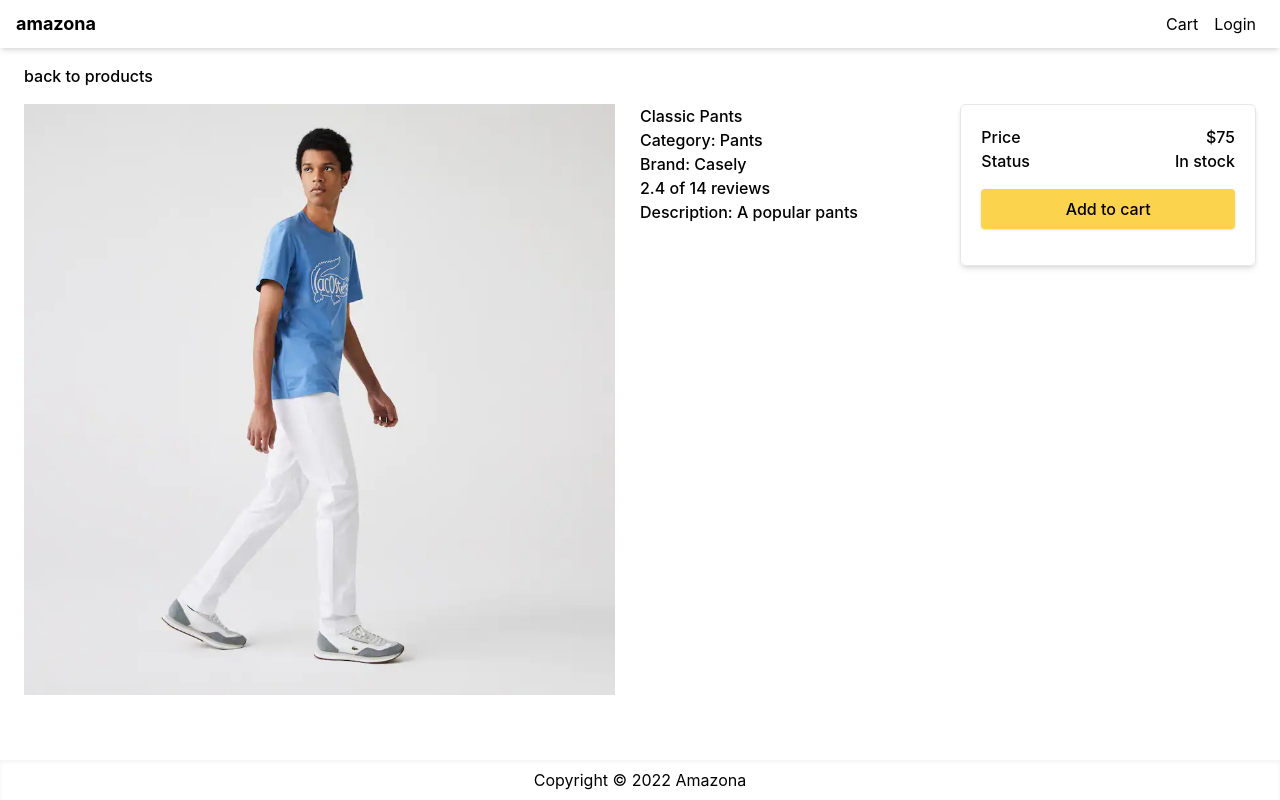
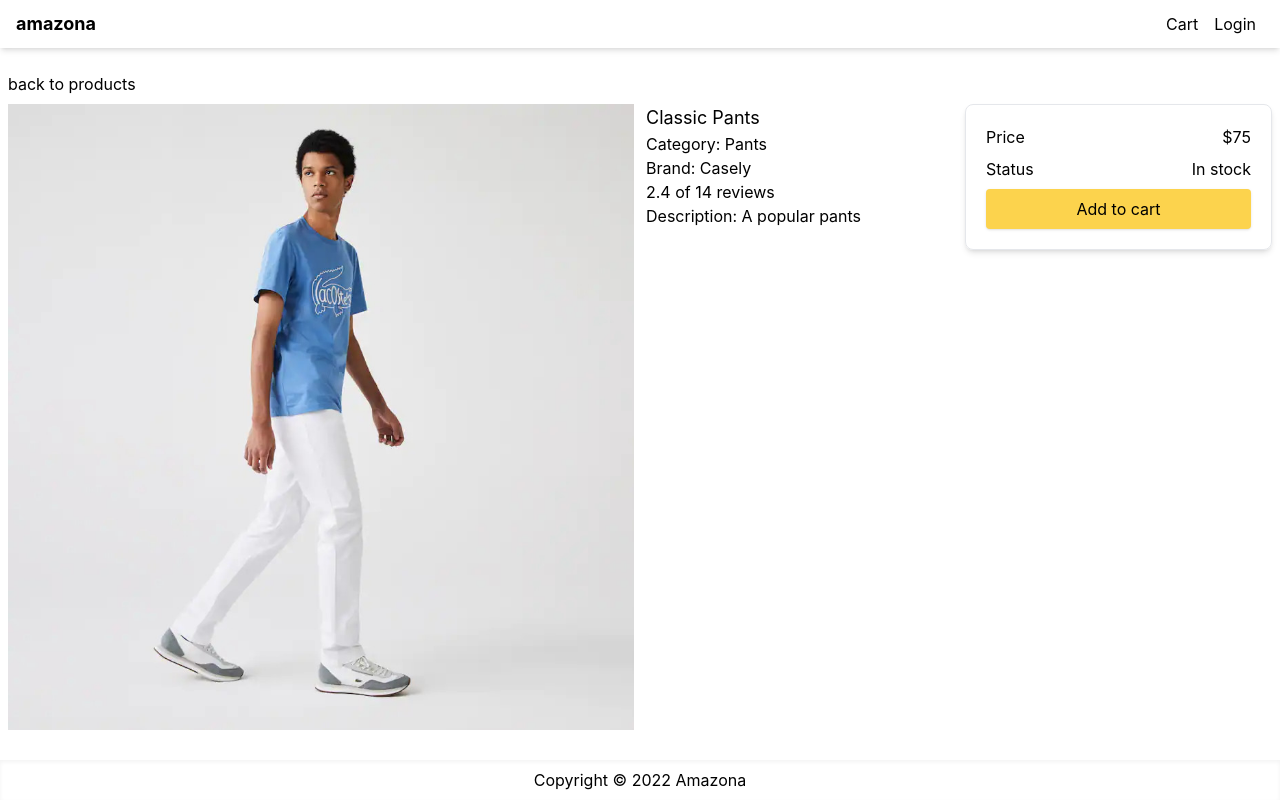
Before and after one commit to nimmet/React-Next-Tailwind-Project, a Next.js app in the folder next-tailwind-amazona/: page /product/classic-pants in a window 1280 px wide. Built offline with nearby package versions, Linux system fonts and the light colour scheme.

Commit message:
added different version of product detail page

```diff
--- /dev/null
+++ b/next-tailwind-amazona/pages/product/[product-slug].js
@@ -0,0 +1,54 @@
+import Link from "next/link";
+import { useRouter } from "next/router";
+import React from "react";
+import { Layout } from "../../components/Layout";
+import data from "../../utils/data";
+
+const SingleProduct = () => {
+  const { query } = useRouter();
+  const { slug } = query;
+  const product = data.products.find((item) => item.slug === slug);
+
+  if (!product) {
+    return <div>Product Not Found</div>;
+  }
+
+  return (
+    <Layout title={product.name}>
+      <Link href="/" className="mx-4 font-[500]">back to products</Link>
+      <div className="mx-4 my-4">
+        <div className=" flex flex-col gap-5 justify-between md:flex-row min-w-full ">
+          <img src={product.image} alt={product.slug}
+            className=" md:w-[48%]"
+          />
+
+          <div className=" md:w-[24%] font-[500]">
+            <h1>{product.name}</h1>
+            <h2>Category: {product.category}</h2>
+            <h2>Brand: {product.brand}</h2>
+            <p>
+              {product.rating} of {product.numReviews} reviews
+            </p>
+            <p>Description: {product.description}</p>
+          </div>
+
+          <div className=" md:w-[24%] flex flex-col rounded-md shadow-md border p-5 h-min font-[500]">
+            <div className=" flex justify-between items-center ">
+              <h2>Price</h2>
+              <h2>${product.price}</h2>
+            </div>
+            <div className=" flex justify-between items-center ">
+              <h2>Status</h2>
+              <h2>{product.countInStock ? "In stock" : "Not in stock"}</h2>
+            </div>
+
+
+            <button className="primary-button my-4">Add to cart</button>
+          </div>
+        </div>
+      </div>
+    </Layout>
+  );
+};
+
+export default SingleProduct;
--- a/next-tailwind-amazona/pages/product/[slug].js
+++ b/next-tailwind-amazona/pages/product/[slug].js
@@ -1,10 +1,11 @@
+import Image from "next/image";
 import Link from "next/link";
 import { useRouter } from "next/router";
 import React from "react";
 import { Layout } from "../../components/Layout";
 import data from "../../utils/data";
 
-const SingleProduct = () => {
+const ProductScreen = () => {
   const { query } = useRouter();
   const { slug } = query;
   const product = data.products.find((item) => item.slug === slug);
@@ -15,40 +16,51 @@
 
   return (
     <Layout title={product.name}>
-      <Link href="/" className="mx-4 font-[500]">back to products</Link>
-      <div className="mx-4 my-4">
-        <div className=" flex flex-col gap-5 justify-between md:flex-row min-w-full ">
-          <img src={product.image} alt={product.slug}
-            className=" md:w-[48%]"
+      <div className=" py-2">
+        <Link href="/">back to products</Link>
+      </div>
+      <div className="grid md:grid-cols-4 md:gap-3">
+        <div className="md:col-span-2">
+          <Image
+            src={product.image}
+            alt={product.name}
+            width={640}
+            height={640}
+            layout="responsive"
           />
+        </div>
 
-          <div className=" md:w-[24%] font-[500]">
-            <h1>{product.name}</h1>
-            <h2>Category: {product.category}</h2>
-            <h2>Brand: {product.brand}</h2>
-            <p>
+        <div>
+          <ul>
+            <li  className=" text-lg">{product.name}</li>
+
+            <li>Category: {product.category}</li>
+
+            <li>Brand: {product.brand}</li>
+
+            <li>
               {product.rating} of {product.numReviews} reviews
-            </p>
-            <p>Description: {product.description}</p>
+            </li>
+
+            <li>Description: {product.description}</li>
+          </ul>
+        </div>
+
+        <div className="card p-5 h-min">
+          <div className=" flex justify-between mb-2">
+            <div>Price</div>
+            <div>${product.price}</div>
+          </div>
+          <div className=" flex justify-between mb-2 ">
+            <div>Status</div>
+            <div>{product.countInStock > 0 ? "In stock" : "Unavailable"}</div>
           </div>
 
-          <div className=" md:w-[24%] flex flex-col rounded-md shadow-md border p-5 h-min font-[500]">
-            <div className=" flex justify-between items-center ">
-              <h2>Price</h2>
-              <h2>${product.price}</h2>
-            </div>
-            <div className=" flex justify-between items-center ">
-              <h2>Status</h2>
-              <h2>{product.countInStock ? "In stock" : "Not in stock"}</h2>
-            </div>
-
-
-            <button className="primary-button my-4">Add to cart</button>
-          </div>
+          <button className="primary-button w-full">Add to cart</button>
         </div>
       </div>
     </Layout>
   );
 };
 
-export default SingleProduct;
+export default ProductScreen;
```
